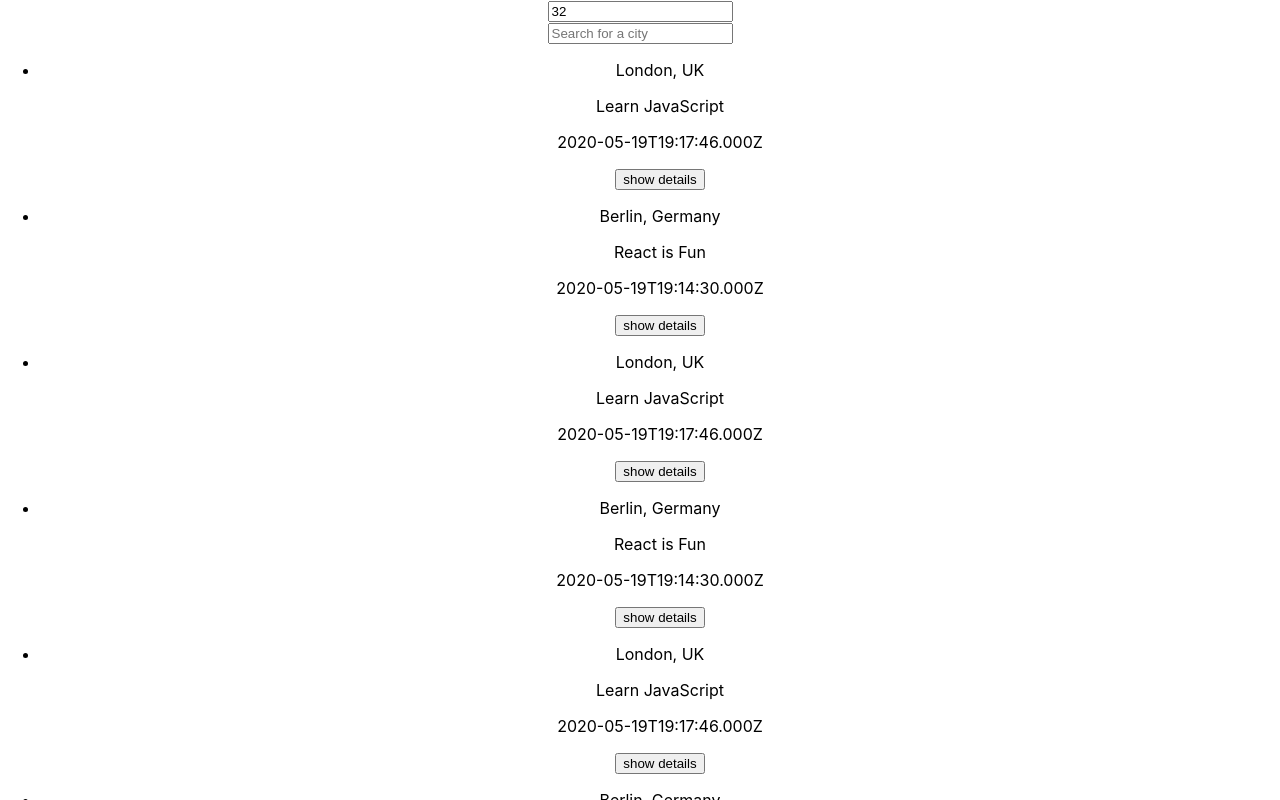
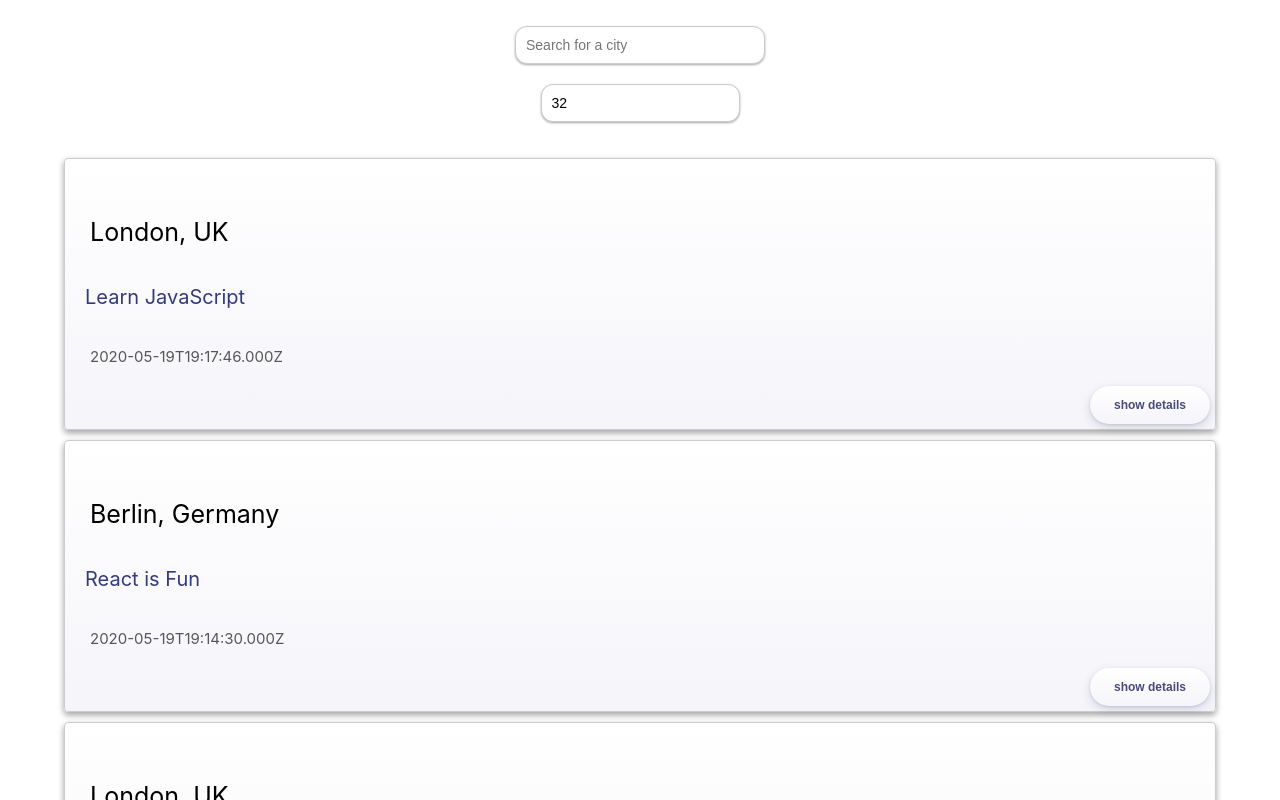
Before and after one commit to GitashreeMahato/Meet_App, a React (Create React App) app: page / in a window 1280 px wide. Shown: the top 800 px of the page. Built offline with nearby package versions, Linux system fonts and the light colour scheme.

Commit message:
Integration for Feature: 3

```diff
--- a/src/App.css
+++ b/src/App.css
@@ -1,5 +1,177 @@
+@import url(https://fonts.googleapis.com/css?family=Roboto:500);
+
 .App {
   text-align: center;
+  padding: 2% 5%;
+}
+
+.App * {
+  box-sizing: border-box;
+}
+
+ul {
+  padding: 0;
+  list-style: none;
+}
+
+p {
+  margin: 13px 0;
+  padding: 15px;
+}
+
+input[type='text'],
+input[type="number"]
+ {
+  padding: 8px 6px 8px 10px;
+  border-radius: 12px;
+  outline: none;
+  border: 1px solid #ccc;
+  font-size: 14px;
+  line-height: 20px;
+  align-self: center;
+  height: 38px;
+  margin-bottom: 20px;
+  box-shadow: 0 1px 3px rgba(0, 0, 0, 0.12), 0 1px 2px rgba(0, 0, 0, 0.24);
+}
+
+.city {
+  width: 250px;
+}
+
+#city-search {
+  display: flex;
+  flex-direction: column;
+  position: relative;
+}
+
+.location {
+  padding: 15px;
+  font-size: 25px;
+}
+
+.summary {
+  font-size: 20px;
+  padding: 10px;
+  color: rgb(52, 58, 123);
+}
+
+.created {
+  font-size: 15px;
+  color: rgb(87, 87, 87);
+}
+
+.des-info {
+  font-size: 19px;
+}
+
+.suggestions {
+  width: 250px;
+  position: absolute;
+  top: 45px;
+  z-index: 2;
+  align-self: center;
+  margin: 0;
+  font-size: 14px;
+  box-shadow: 10px 10px 16px -12px rgba(0, 0, 0, 0.75);
+}
+
+.suggestions > li {
+  text-align: left;
+  padding: 8px 6px 8px 10px;
+  background-color: #eee;
+  cursor: default;
+}
+
+.suggestions > li:last-child {
+  border-bottom-left-radius: 4px;
+  border-bottom-right-radius: 4px;
+}
+
+.suggestions > li:hover {
+  background-color: rgb(23, 34, 198);
+  color: #fff;
+}
+
+.event {
+  padding: 30px 10px 35px;
+  margin-bottom: 10px;
+  text-align: left;
+  border: 1px solid #ccc;
+  border-radius: 4px;
+  background-image: linear-gradient(180deg, #fff, #f5f5fa);
+  position: relative;
+  box-shadow: 0 3px 6px rgba(0, 0, 0, 0.16), 0 3px 6px rgba(0, 0, 0, 0.23);
+}
+
+.details-btn {
+  position: absolute;
+  right: 5px;
+  bottom: 5px;
+  padding: 5px 8px;
+  border-radius: 4px;
+  outline: none;
+  cursor: pointer;
+  display: inline-block;
+  outline: 0;
+  border: 0;
+  cursor: pointer;
+  font-weight: 600;
+  color: rgb(72, 76, 122);
+  font-size: 12px;
+  height: 38px;
+  padding: 8px 24px;
+  border-radius: 50px;
+  background-image: linear-gradient(180deg, #fff, #f5f5fa);
+  box-shadow: 0 4px 11px 0 rgb(37 44 97 / 15%),
+    0 1px 3px 0 rgb(93 100 148 / 20%);
+}
+
+
+
+
+
+
+
+
+
+
+
+
+
+
+
+
+
+
+
+
+
+
+
+
+
+
+
+
+
+
+
+
+
+
+
+
+
+
+
+
+
+
+
+
+/* .App {
+  text-align: center;
+  padding: 2% 5%;
 }
 
 .App-logo {
@@ -13,7 +185,11 @@
   }
 }
 
-.App-header {
+li {
+  list-style-type: none;
+}
+
+/* .App-header {
   background-color: #282c34;
   min-height: 100vh;
   display: flex;
@@ -22,9 +198,9 @@
   justify-content: center;
   font-size: calc(10px + 2vmin);
   color: white;
-}
+} */
 
-.App-link {
+/* .App-link {
   color: #61dafb;
 }
 
@@ -35,4 +211,4 @@
   to {
     transform: rotate(360deg);
   }
-}
+} */
--- a/src/App.js
+++ b/src/App.js
@@ -9,9 +9,14 @@ import { getEvents, extractLocations } from './api';
 const App = ()=> {
   const [events, setEvents] = useState([]);
   //currentOne represents current no of events
-  const [currentNOE] = useState(32);
+  const [currentNOE, setCurrentNOE] = useState(32);
   const [allLocations, setAllLocations] = useState([]);
   const [currentCity, setCurrentCity]= useState('See all Cities')
+
+  // populating the list when App component is mounted
+  useEffect(()=>{
+    fetchData();
+  }, [currentCity, currentNOE]);
 
   const fetchData = async ()=>{
     const allEvents = await getEvents();
@@ -19,15 +24,12 @@ const App = ()=> {
     setEvents(filteredEvents.slice(0, currentNOE));  // take the 32 events
     setAllLocations(extractLocations(allEvents));
   }
-  // populating the list when App component is mounted
-  useEffect(()=>{
-    fetchData();
-  }, [currentCity]);
+
 
   return (
     <div className="App">
-      <NumberOfEvents />
       <CitySearch allLocations={allLocations} setCurrentCity={setCurrentCity} />
+      <NumberOfEvents setCurrentNOE={setCurrentNOE} />
       <EventList events={events}/>
     </div>
   );
--- a/src/components/NumberOfEvents.js
+++ b/src/components/NumberOfEvents.js
@@ -1,10 +1,11 @@
 import { useState } from "react";
 
-const NumberOfEvents =()=>{
+const NumberOfEvents =({setCurrentNOE})=>{
     const [query, setQuery] = useState("32");
     const handleInputChanged =(event)=>{
         const value = event.target.value;
         setQuery(value);
+        setCurrentNOE(value);
         // onEventNumberChange(value);
     }
     return(
```
Also changed, not shown: 2 other files (tests, documents, lock files or other folders).
